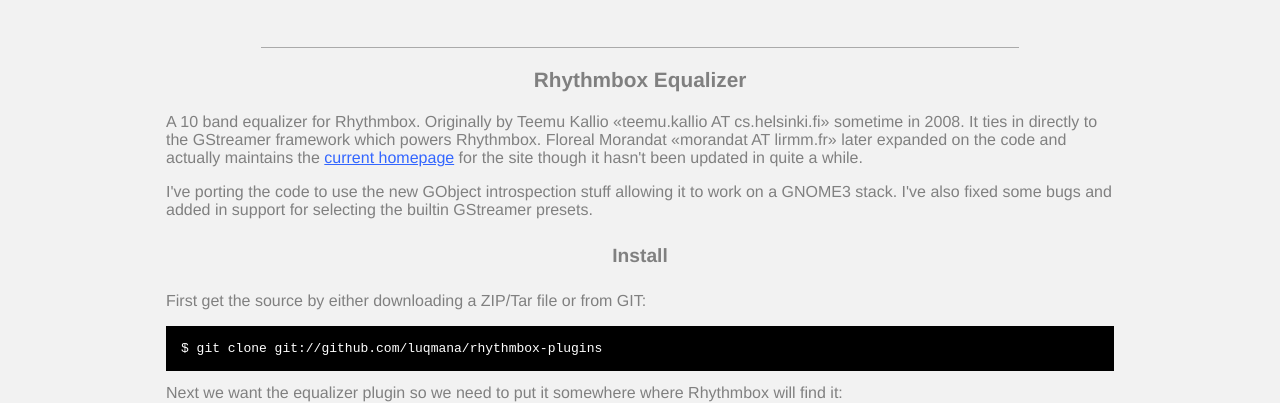
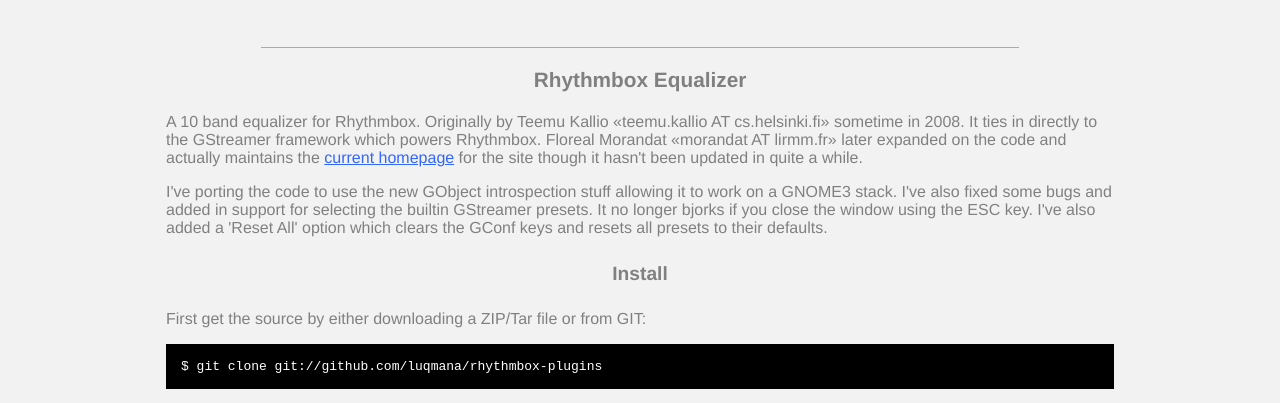
Before and after one commit to luqmana/rhythmbox-plugins, a plain HTML site: page index.html in a window 1280 px wide. Shown: the part 368-771 px from the top of the page. Drawn offline with Linux system fonts and the light colour scheme.

Commit message:
Updated write up.

```diff
--- a/index.html
+++ b/index.html
@@ -68,7 +68,7 @@
     	A 10 band equalizer for Rhythmbox. Originally by Teemu Kallio «teemu.kallio AT cs.helsinki.fi» sometime in 2008. It ties in directly to the GStreamer framework which powers Rhythmbox. Floreal Morandat «morandat AT lirmm.fr» later expanded on the code and actually maintains the <a href="http://www.lirmm.fr/~morandat/index.php/Main/Tools">current homepage</a> for the site though it hasn't been updated in quite a while.
    	</p>
    	<p>
-    	I've porting the code to use the new GObject introspection stuff allowing it to work on a GNOME3 stack. I've also fixed some bugs and added in support for selecting the builtin GStreamer presets.
+    	I've porting the code to use the new GObject introspection stuff allowing it to work on a GNOME3 stack. I've also fixed some bugs and added in support for selecting the builtin GStreamer presets. It no longer bjorks if you close the window using the ESC key. I've also added a 'Reset All' option which clears the GConf keys and resets all presets to their defaults.
 
     </p>
 
```
